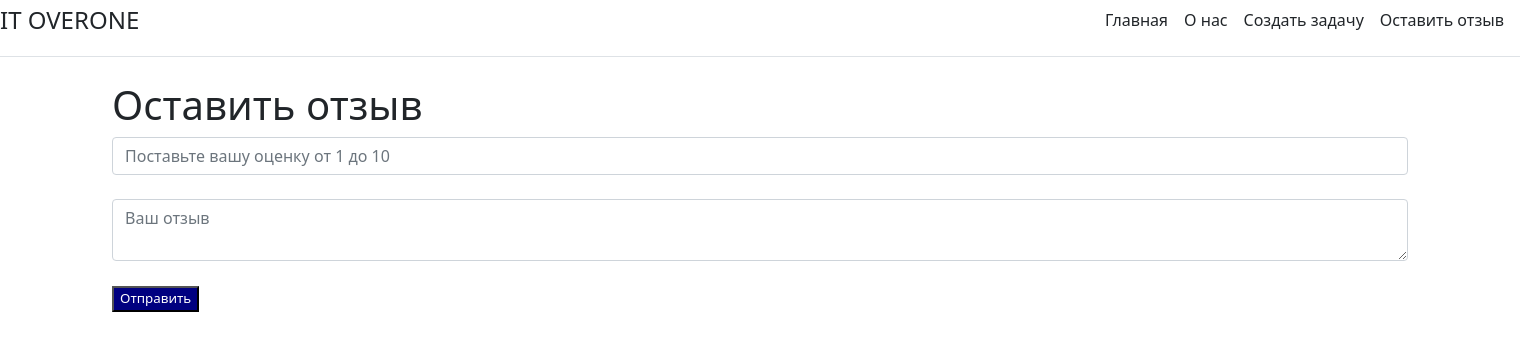
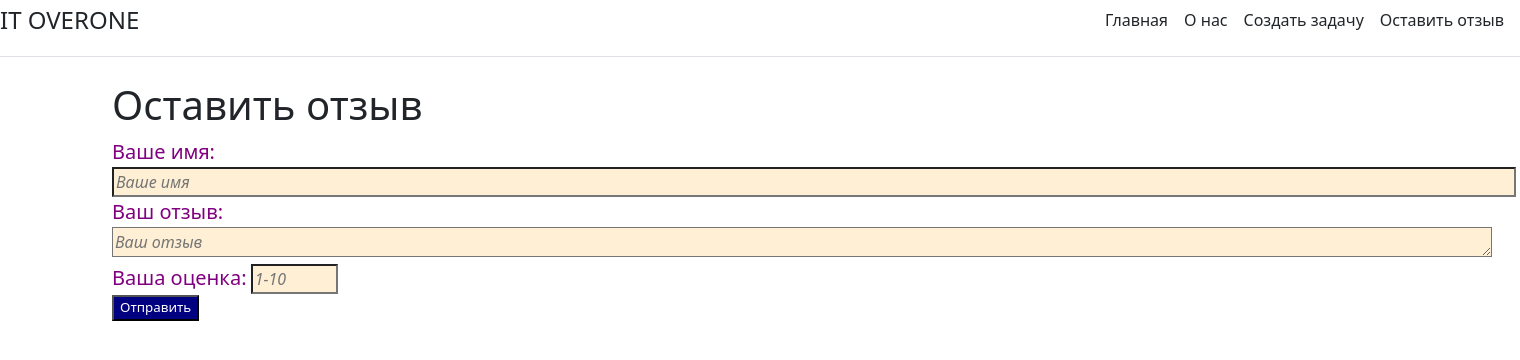
Before and after one commit to OlgaSergeevna22/pythonProject, a Django app: template vebsite/main/templates/main/feedback.html in a window 1520 px wide. Shown: the top 360 px of the page. Run offline with Django 3.2, Linux system fonts and the light colour scheme; the template is opened without the code that fills it, so the values that code supplies are empty.

Commit message:
tamplase_fields

```diff
--- a/vebsite/main/forms.py
+++ b/vebsite/main/forms.py
@@ -1,11 +1,11 @@
 from .models import Task
-from django.forms import ModelForm, TextInput
+from django.forms import ModelForm, TextInput, Textarea
 
 class TaskForm(ModelForm):
     class Meta:
         model = Task
         fields = ['title','task','technology']
         widgets = {'title':TextInput(attrs={'class':'form-control','placeholder':'Введите название'}),
-                   'task': TextInput(attrs={'class': 'form-control','placeholder': 'Введите описание'}),
+                   'task': Textarea(attrs={'class': 'form-control','placeholder': 'Введите описание'}),
                    'technology': TextInput(attrs={'class': 'form-control', 'placeholder': 'Введите технологию'})
                    }
--- a/vebsite/main/templates/main/feedback.html
+++ b/vebsite/main/templates/main/feedback.html
@@ -7,15 +7,30 @@
 {%block content%}
 <h1>Оставить отзыв</h1>
 <style>
+.input {
+       font-style:italic;
+       color: #8B0000;
+       background-color:#FFEFD5;
+}
+label {
+font-size:20px;
+font-weight:500;
+color:#800080;
+}
     .b1 {
     background: navy;
     color: white;
     font-size: 10pt;
+
 </style>
     <form method="post">
         {%csrf_token%}
-        <input type="number" min="1" max="10" required placeholder="Поставьте вашу оценку от 1 до 10" class="form-control"><br>
-        <textarea type="text" placeholder="Ваш отзыв" class="form-control"></textarea><br>
+        <label for="Ваше имя" >Ваше имя:</label>
+        <input type="text" required placeholder="Ваше имя" class="input" size="150"><br>
+        <label for="Ваш отзыв">Ваш отзыв:</label>
+        <textarea type="text" placeholder="Ваш отзыв" class="input" rows="1" cols="151"></textarea><br>
+        <label for="Поставьте вашу оценку от 1 до 10">Ваша оценка:</label>
+        <input type="number" min="1" max="10" required placeholder="1-10" class="input"><br>
         <button type="submit" class="b1">Отправить</button>
 
     </form>
```
Also changed, not shown: vebsite/main/templates/main/create.html (+3 -6 lines).
